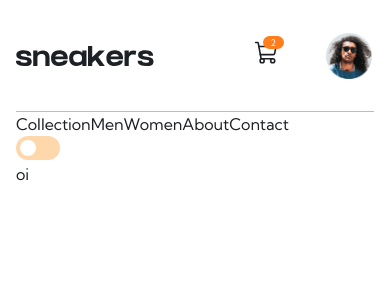
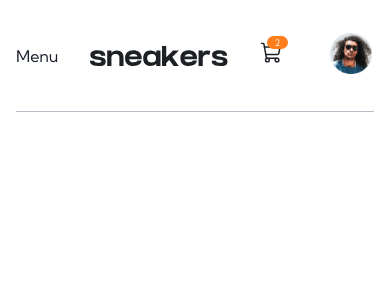
Before and after one commit to calebesg/ecommerce-product-page, a Next.js app: page / in a window 390 px wide. Shown: the top 300 px of the page. Built offline with nearby package versions, Linux system fonts and the light colour scheme.

Commit message:
create drawer with chackra

```diff
--- a/package.json
+++ b/package.json
@@ -9,8 +9,12 @@
     "lint": "next lint"
   },
   "dependencies": {
+    "@chakra-ui/react": "^2.2.1",
+    "@emotion/react": "^11.9.3",
+    "@emotion/styled": "^11.9.3",
     "@headlessui/react": "^1.6.5",
     "classnames": "^2.3.1",
+    "framer-motion": "^6.3.16",
     "next": "12.2.0",
     "next-seo": "^5.4.0",
     "phosphor-react": "^1.4.1",
--- /dev/null
+++ b/src/components/Drawer.tsx
@@ -0,0 +1,65 @@
+import Link from "next/link";
+import { useRef } from "react";
+import {
+  Drawer,
+  DrawerBody,
+  DrawerFooter,
+  DrawerContent,
+  DrawerCloseButton,
+  useDisclosure,
+  DrawerOverlay,
+} from "@chakra-ui/react";
+
+import ToggleButton from "./ToggleButton";
+
+export default function DrawerMenu() {
+  const { isOpen, onOpen, onClose } = useDisclosure();
+  const buttonMenuRef = useRef(null);
+
+  return (
+    <div className="lg:hidden">
+      <button ref={buttonMenuRef} onClick={onOpen}>
+        Menu
+      </button>
+
+      <Drawer
+        isOpen={isOpen}
+        onClose={onClose}
+        placement="left"
+        finalFocusRef={buttonMenuRef}
+      >
+        <DrawerOverlay />
+        <DrawerContent className="bg-white dark:bg-grayish_blue-800 transition-colors">
+          <DrawerCloseButton />
+
+          <DrawerBody>
+            <div className="flex flex-col mt-8 gap-4">
+              <Link href="/" passHref>
+                Collection
+              </Link>
+              <Link href="/" passHref>
+                Men
+              </Link>
+              <Link href="/" passHref>
+                Women
+              </Link>
+              <Link href="/" passHref>
+                About
+              </Link>
+              <Link href="/" passHref>
+                Contact
+              </Link>
+            </div>
+          </DrawerBody>
+
+          <DrawerFooter className="">
+            <div className="w-full flex justify-start gap-4">
+              <span>Toggle Theme</span>
+              <ToggleButton onChange={() => {}} />
+            </div>
+          </DrawerFooter>
+        </DrawerContent>
+      </Drawer>
+    </div>
+  );
+}
--- a/src/components/Header.tsx
+++ b/src/components/Header.tsx
@@ -6,15 +6,18 @@ import ThemeContext from "../contexts/ThemeContext";
 import Logo from "./Logo";
 import avatar from "../assets/image-avatar.png";
 import ToggleButton from "./ToggleButton";
+import Drawer from "./Drawer";
 
 export default function Header() {
   return (
     <header>
       <nav className="flex items-center justify-between gap-8 h-28 border-b border-grayish_blue-400 dark:border-grayish_blue-700 transition-colors">
+        <Drawer />
+
         <ThemeContext.Consumer>
           {({ theme }) => (
             <Link href="/">
-              <a aria-label="back to home">
+              <a aria-label="back to home" className="flex-1 lg:flex-none">
                 <Logo
                   color={
                     theme === "light"
--- a/src/components/SideBar.tsx
+++ /dev/null
@@ -1,40 +0,0 @@
-import Link from "next/link";
-import ToggleButton from "./ToggleButton";
-
-interface SideBarProps {
-  onChange: () => void;
-}
-
-export default function SideBar({ onChange }: SideBarProps) {
-  return (
-    <div>
-      <div className="">
-        <div className="">
-          <Link href="/" passHref>
-            Collection
-          </Link>
-
-          <Link href="/" passHref>
-            Men
-          </Link>
-
-          <Link href="/" passHref>
-            Women
-          </Link>
-
-          <Link href="/" passHref>
-            About
-          </Link>
-
-          <Link href="/" passHref>
-            Contact
-          </Link>
-        </div>
-
-        <ToggleButton onChange={onChange} />
-      </div>
-
-      <div>oi</div>
-    </div>
-  );
-}
--- a/src/pages/_app.tsx
+++ b/src/pages/_app.tsx
@@ -1,6 +1,8 @@
 import { DefaultSeo } from "next-seo";
 import type { AppProps } from "next/app";
 import { ThemeProvider } from "../contexts/ThemeContext";
+
+import { ChakraProvider } from "@chakra-ui/react";
 
 import "../styles/globals.css";
 
@@ -8,9 +10,11 @@ function MyApp({ Component, pageProps }: AppProps) {
   return (
     <>
       <DefaultSeo defaultTitle="E-Commerce" />
-      <ThemeProvider>
-        <Component {...pageProps} />
-      </ThemeProvider>
+      <ChakraProvider>
+        <ThemeProvider>
+          <Component {...pageProps} />
+        </ThemeProvider>
+      </ChakraProvider>
     </>
   );
 }
--- a/src/pages/index.tsx
+++ b/src/pages/index.tsx
@@ -1,16 +1,12 @@
 import ThemeContext from "../contexts/ThemeContext";
 
 import Header from "../components/Header";
-import SideBar from "../components/SideBar";
 import Container from "../components/Container";
 
 export default function Home() {
   return (
     <Container>
       <Header />
-      <ThemeContext.Consumer>
-        {(value) => <SideBar onChange={value.changeTheme} />}
-      </ThemeContext.Consumer>
     </Container>
   );
 }
```
Also changed, not shown: 1 other file (tests, documents, lock files or other folders).
